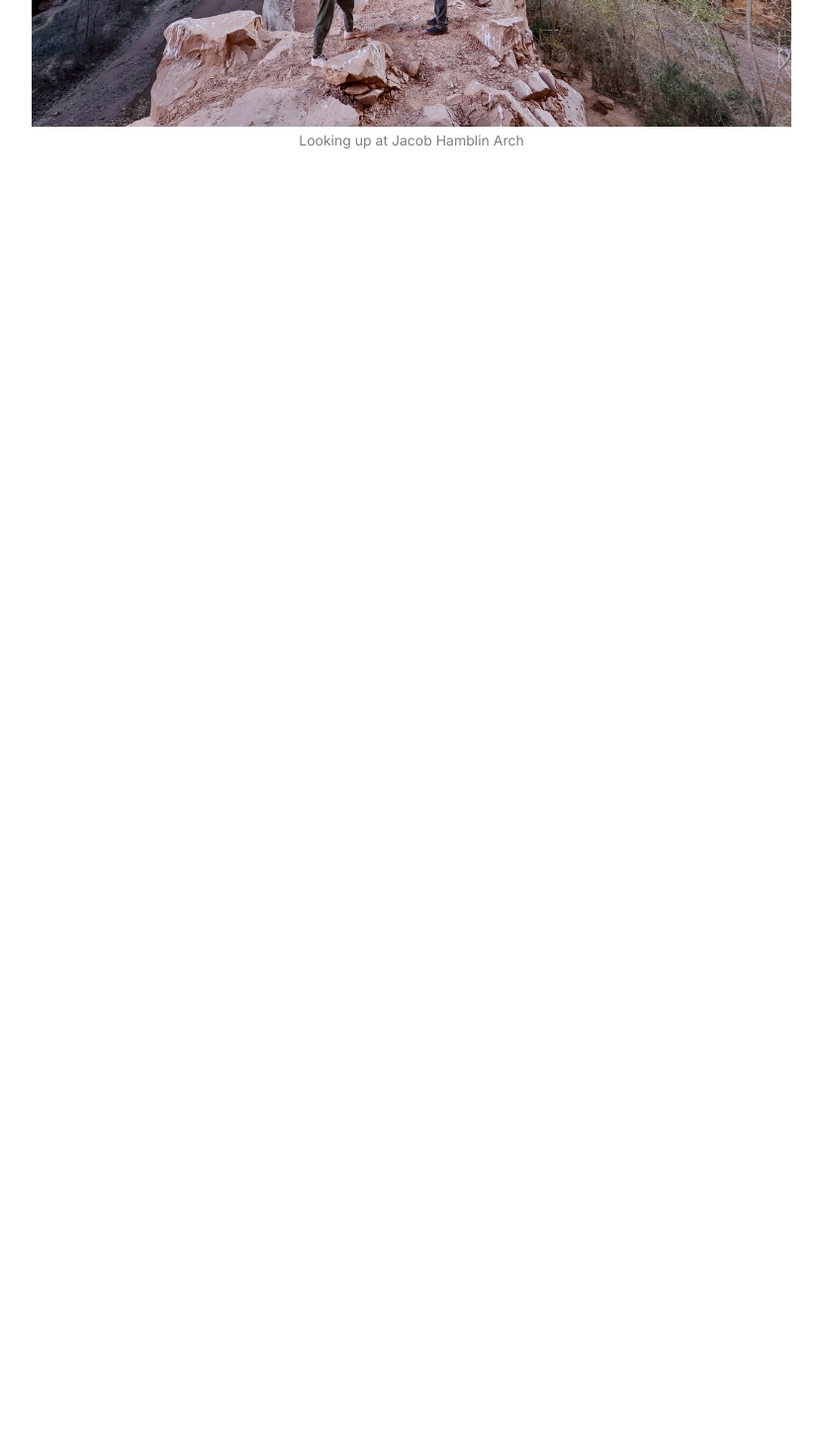
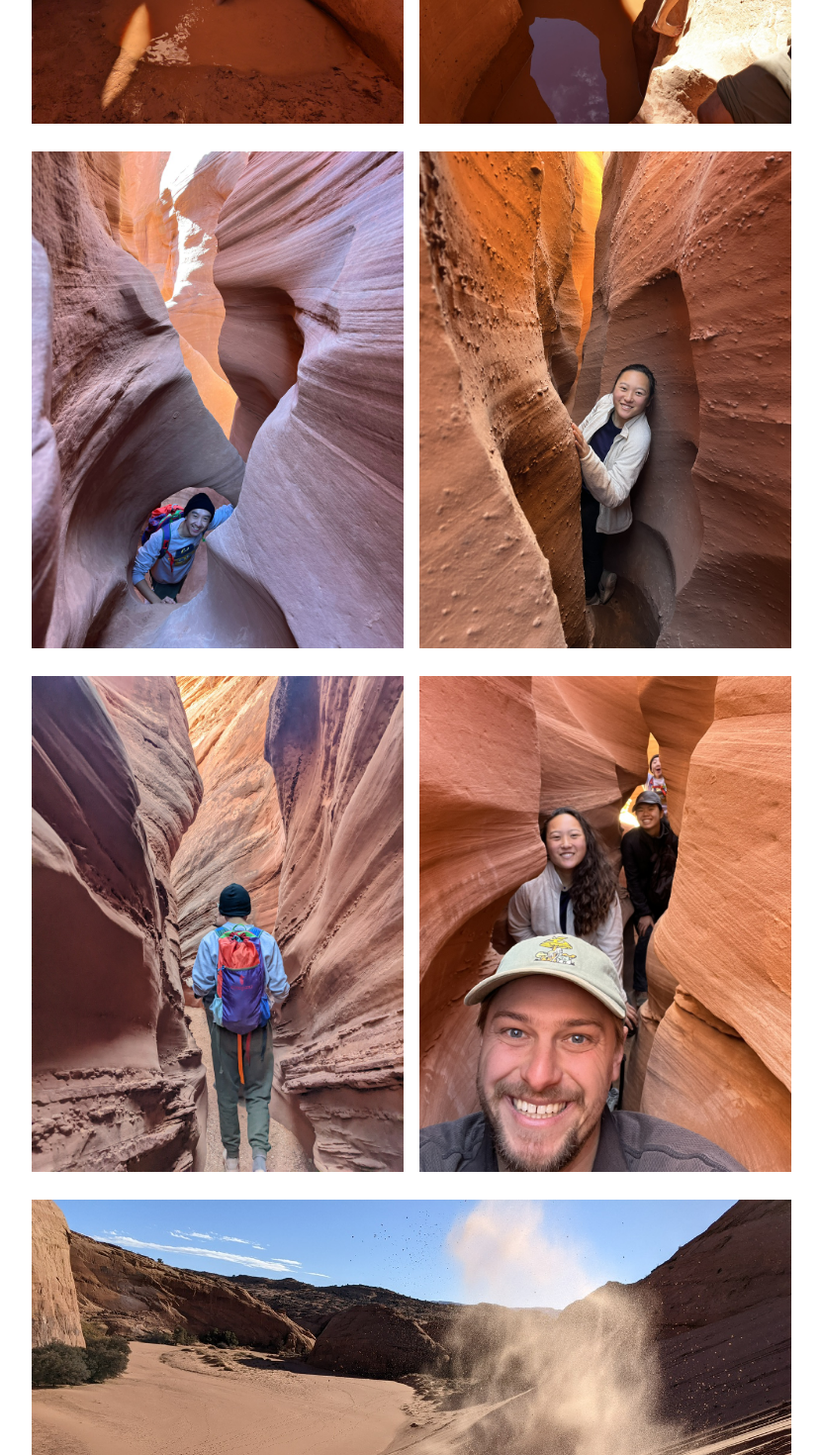
Before and after one commit to joage/website, a Next.js app: page /adventures/utah-2 in a window 1280 px wide. Shown: the part 600-2070 px from the top of the page at 99% size, without its empty margins (224-1055 px from the left). Before the commit the page ends 800 px from the top, so only its background shows below. Built offline with nearby package versions, Linux system fonts and the light colour scheme.

Commit message:
Update page.tsx

```diff
--- a/src/app/adventures/utah-2/page.tsx
+++ b/src/app/adventures/utah-2/page.tsx
@@ -2,9 +2,14 @@ import ImageGroup from '@/components/ImageGroup';
 import Post from '@/components/Post';
 
 const Canyon = () => (
-  <Post title="Spooky abd Peekaboo Canyons (Utah Part 2)" date="November 2022" prev="/adventures/utah-1" next="/adventures/pat">
-    <ImageGroup images={[{path: "/images/PXL_20221122_231312330_Original.jpeg", caption: "Looking up at Jacob Hamblin Arch"}]} />
+  <Post title="Spooky and Peekaboo Canyons (Utah Part 2)" date="November 2022" prev="/adventures/utah-1" next="/adventures/pat">
 
+    A collection of images from our walk through Spooky and Peekaboo Canyon, the day after completing Coyote Gulch (see previous post)!
+    <ImageGroup images={[{path: "/images/PXL_20221123_185423308.MP_Original.jpeg", caption: ""}, {path: "/images/PXL_20221123_190113622.MP_Original.jpeg", caption: ""}]} />
+    <ImageGroup images={[{path: "/images/IMG_7702_Original.jpeg", caption: ""}, {path: "/images/IMG_7725_Original.jpeg", caption: ""}]} />
+    <ImageGroup images={[{path: "/images/PXL_20221123_202531125.MP_Original.jpeg", caption: ""}, {path: "/images/IMG_7705_Original.jpeg", caption: ""}]} />
+
+    <ImageGroup images={[{path: "/images/PXL_20221123_214147315_Original.jpeg", caption: ""}]} />
   </Post>
 );
 
```
